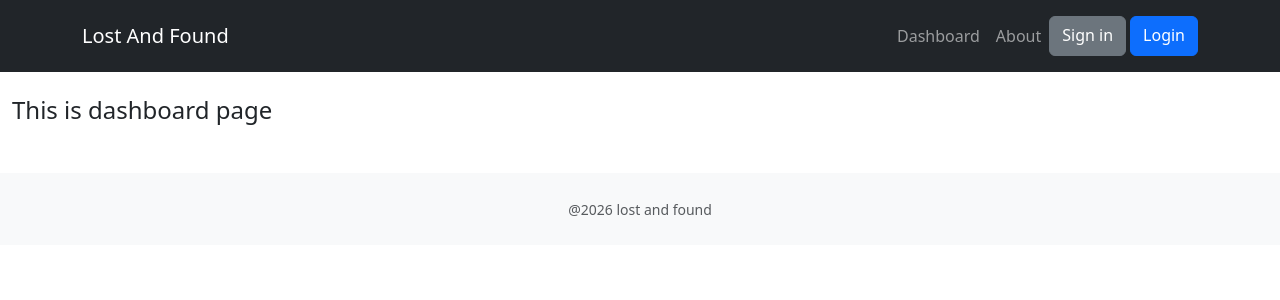
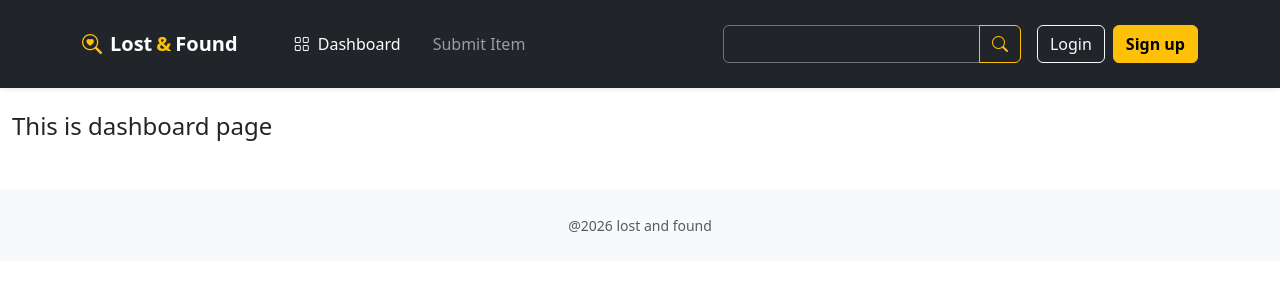
Before and after one commit to dipesh-k6/lost_and_found, a Django app: page / in a window 1280 px wide. Shown: the top 300 px of the page. Run offline with Django 5.2, Linux system fonts and the light colour scheme.

Commit message:
changes in dashboard

```diff
--- a/core/templates/core_base.html
+++ b/core/templates/core_base.html
@@ -9,7 +9,7 @@
 </head>
 <body>
     <!-- navbar -->
-     <nav class="navbar navbar-expand-lg navbar-dark bg-dark p-3">
+     <!-- <nav class="navbar navbar-expand-lg navbar-dark bg-dark p-3">
 
         <div class="container">
             <a href="{% url 'dashboard_page' %}" class="navbar-brand">
@@ -29,7 +29,6 @@
                 <div class="navbar-nav ms-auto">
                     <a href="{% url 'dashboard_page' %}" class="nav-link">Dashboard</a>
                     <a href="/" class="nav-link">About</a>
-                    <!-- <a href="{% url 'logout_page' %}" class="nav-link btn btn-danger">Logout</a> -->
 
                     {% if user.is_authenticated %}
                         <form action="{% url 'logout_page' %}" method = "POST">
@@ -45,11 +44,88 @@
             </div>
         </div>
 
-    </nav>
+    </nav> -->
 
-    {% if user.is_authenticated %}
-        <p>Howdy, {{ user.username }}</p>
-    {% endif %}
+    <!-- navbar -->
+<nav class="navbar navbar-expand-lg navbar-dark bg-dark sticky-top shadow-sm py-4">
+  <div class="container">
+
+    <!-- Brand -->
+    <a class="navbar-brand fw-bold d-flex align-items-center" href="{% url 'dashboard_page' %}">
+      <i class="bi bi-search-heart me-2 text-warning"></i>
+      Lost <span class="text-warning mx-1">&amp;</span> Found
+    </a>
+
+    <!-- Mobile toggle -->
+    <button class="navbar-toggler border-0"
+            type="button"
+            data-bs-toggle="collapse"
+            data-bs-target="#navLink"
+            aria-controls="navLink"
+            aria-expanded="false"
+            aria-label="Toggle navigation">
+      <span class="navbar-toggler-icon"></span>
+    </button>
+
+    <div class="collapse navbar-collapse" id="navLink">
+
+      <!-- Left: main links -->
+      <ul class="navbar-nav me-auto mb-2 mb-lg-0 ms-lg-4">
+        <li class="nav-item">
+          <a class="nav-link px-lg-3 {% if request.resolver_match.url_name == 'dashboard_page' %}active{% endif %}"
+             {% if request.resolver_match.url_name == 'dashboard_page' %}aria-current="page"{% endif %}
+             href="{% url 'dashboard_page' %}">
+            <i class="bi bi-grid me-1"></i> Dashboard
+          </a>
+        </li>
+        <li class="nav-item">
+          <a class="nav-link px-lg-3" href="/">
+             Submit Item
+          </a>
+        </li>
+      </ul>
+
+      <!-- Search -->
+      <form class="d-flex me-lg-3 mb-3 mb-lg-0" role="search">
+        <div class="input-group">
+          <input class="form-control bg-dark text-light border-secondary"
+                 type="search"
+                 name="q"
+                 placeholder="Search lost or found items..."
+                 aria-label="Search">
+          <button class="btn btn-outline-warning" type="submit" aria-label="Submit search">
+            <i class="bi bi-search"></i>
+          </button>
+        </div>
+      </form>
+
+      <!-- Right: auth actions -->
+      <div class="d-flex align-items-lg-center flex-column flex-lg-row gap-2">
+        {% if user.is_authenticated %}
+          <span class="navbar-text text-light d-none d-lg-inline me-2">
+            <i class="bi bi-person-circle me-1"></i>{{ user.get_username }}
+          </span>
+
+          <form action="{% url 'logout_page' %}" method="POST" class="m-0">
+            {% csrf_token %}
+            <button class="btn btn-outline-danger w-100" type="submit">
+              <i class="bi bi-box-arrow-right me-1"></i> Logout
+            </button>
+          </form>
+        {% else %}
+          <a href="{% url 'login_page' %}" class="btn btn-outline-light">
+            Login
+          </a>
+          <a href="{% url 'register_page' %}" class="btn btn-warning fw-semibold">
+            Sign up
+          </a>
+        {% endif %}
+      </div>
+
+    </div>
+  </div>
+</nav>
+
 
 <!-- content -->
     <div class="container-fluid mt-4">
```
Also changed, not shown: authentication/models.py (line endings or trailing spaces), db.sqlite3.
